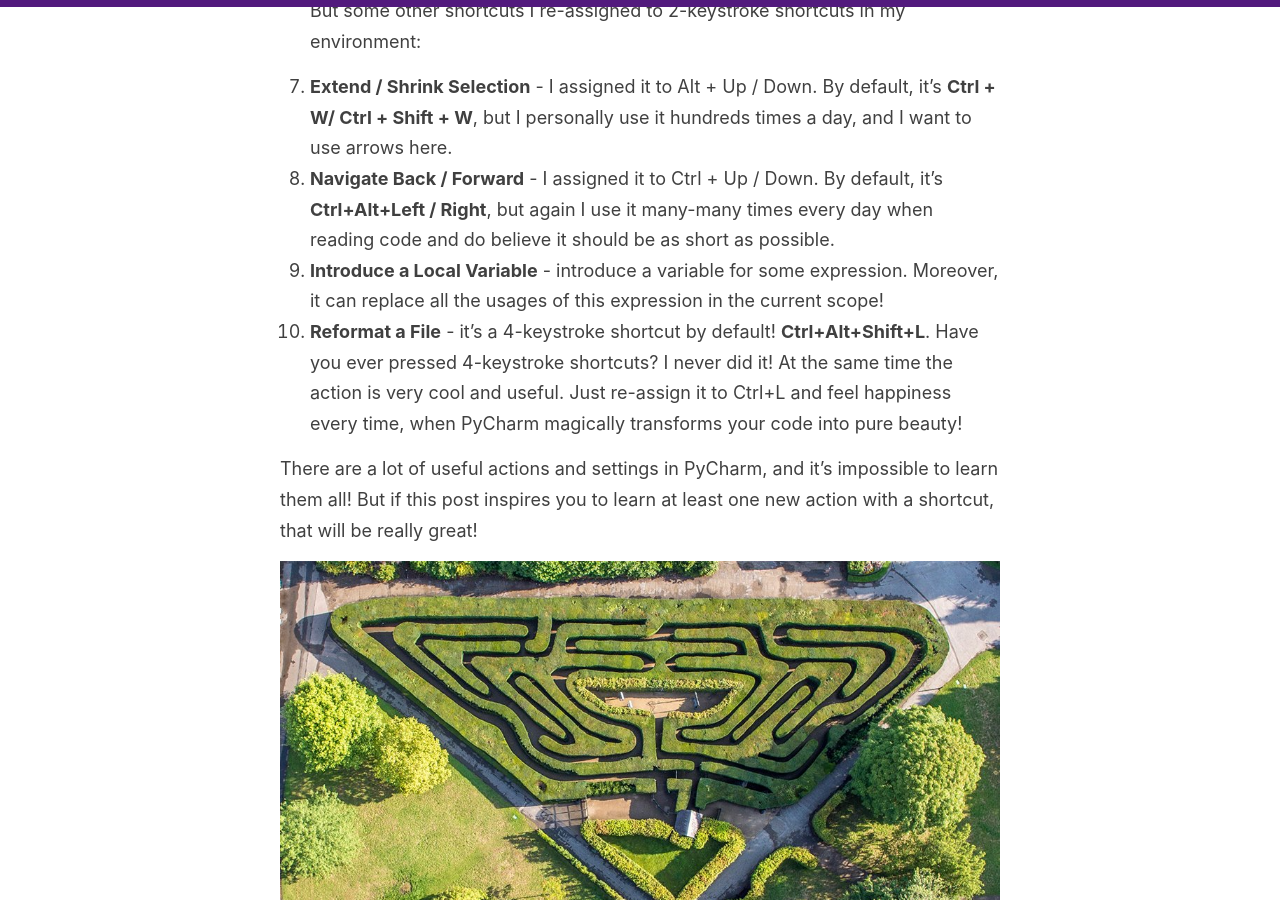
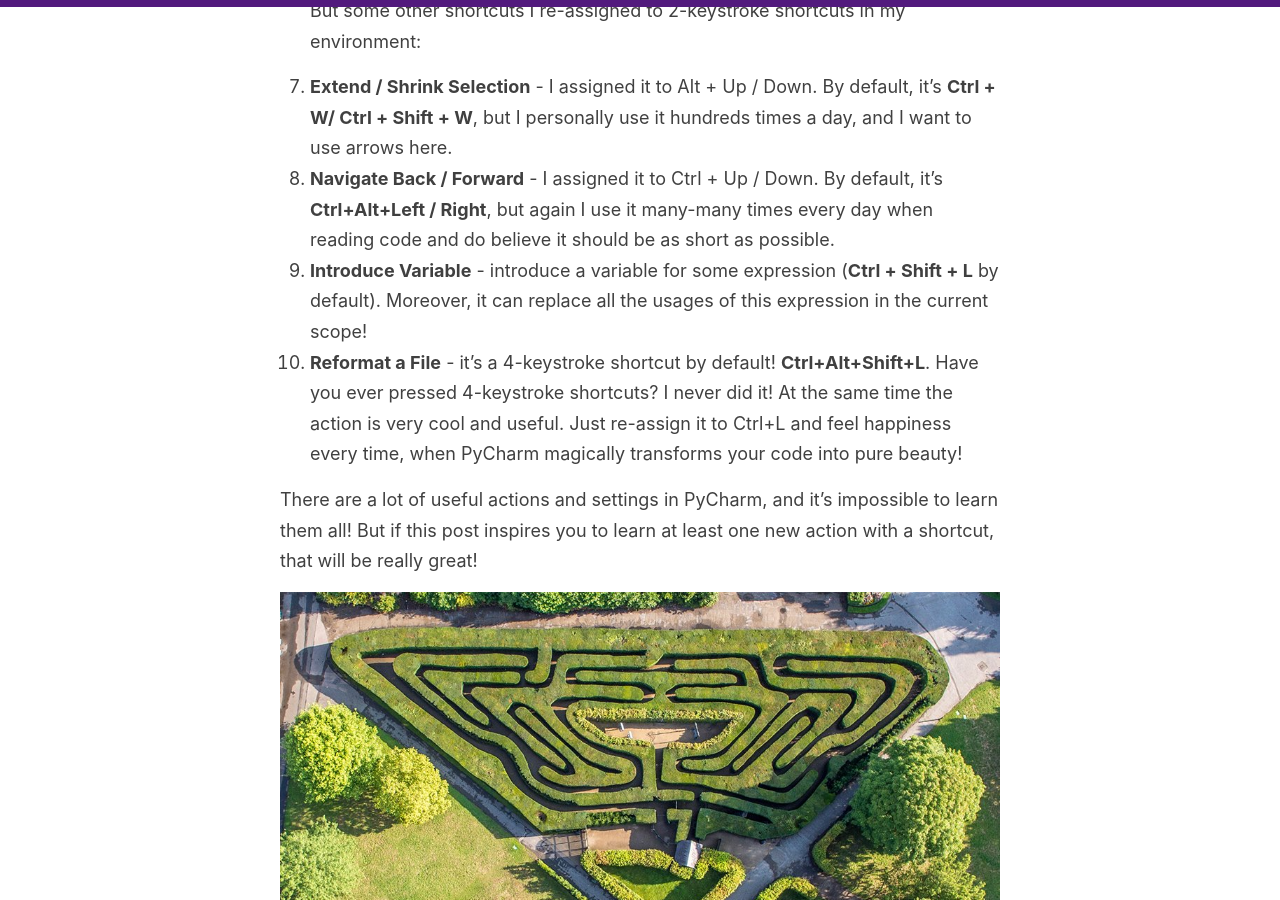
Before and after one commit to Elizaveta239/elizaveta239.github.io, a Jekyll site: the page built from _posts/2020-11-08-shortcuts.md, in a window 1280 px wide and 900 px high, scrolled down 2091 px. Built offline with Jekyll 4.4.1, drawn with Linux system fonts in a browser that asks for light colours; nearby versions of some CDN libraries; comment, search, counter and statistics services are not loaded.

Commit message:
One more fix

```diff
--- a/_posts/2020-11-08-shortcuts.md
+++ b/_posts/2020-11-08-shortcuts.md
@@ -33,7 +33,7 @@ I do believe that the ideal shortcut should consist of 2 keystrokes. Here are my
 
 7. **Extend / Shrink Selection** - I assigned it to Alt + Up / Down. By default, it’s **Ctrl + W/ Ctrl + Shift + W**, but I personally use it hundreds times a day, and I want to use arrows here.
 8. **Navigate Back / Forward** - I assigned it to Ctrl + Up / Down. By default, it’s **Ctrl+Alt+Left / Right**, but again I use it many-many times every day when reading code and do believe it should be as short as possible.
-9. **Introduce a Local Variable** - introduce a variable for some expression. Moreover, it can replace all the usages of this expression in the current scope!
+9. **Introduce Variable** - introduce a variable for some expression (**Ctrl + Shift + L** by default). Moreover, it can replace all the usages of this expression in the current scope!
 10. **Reformat a File** - it’s a 4-keystroke shortcut by default! **Ctrl+Alt+Shift+L**. Have you ever pressed 4-keystroke shortcuts? I never did it! At the same time the action is very cool and useful. Just re-assign it to Ctrl+L and feel happiness every time, when PyCharm magically transforms your code into pure beauty!
 
 There are a lot of useful actions and settings in PyCharm, and it's impossible to learn them all! But if this post inspires you to learn at least one new action with a shortcut, that will be really great!
```
